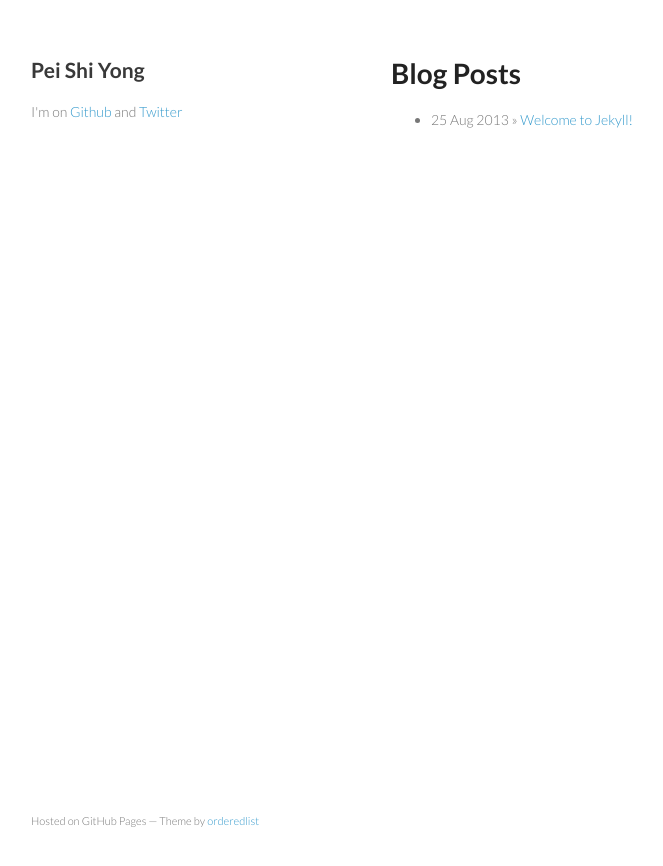
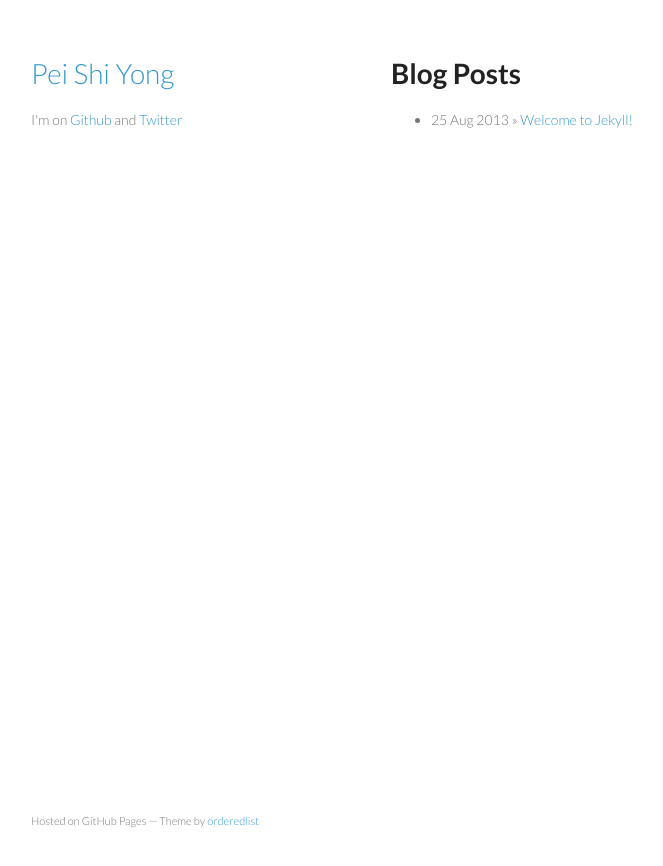
Before and after one commit to yongpeishi/yongpeishi.github.io, a Jekyll site: the page built from index.html, in a window 1280 px wide. Shown: the top 866 px of the page, without its empty margins (179-842 px from the left). Built offline with Jekyll 4.4.1, drawn with Linux system fonts in a browser that asks for light colours; Markdown is read by kramdown in place of the engine named in the settings.

Commit message:
change bio link display. make header link to home page

```diff
--- a/_layouts/default.html
+++ b/_layouts/default.html
@@ -22,11 +22,10 @@
     <div class="wrapper">
 
       <header>
-        <h2>{{ site.owner.name }}</h2>
+        <h1><a href="/">{{ site.owner.name }}</a></h1>
         <p>{{ site.owner.bio }}</p>
         <p>
-          I'm on
-          <a href="https://github.com/{{ site.owner.github }}">Github</a>
+          I'm on <a href="https://github.com/{{ site.owner.github }}">Github</a>
           and <a href="https://twitter.com/{{ site.owner.twitter }}">Twitter</a>
         </p>
       </header>
--- a/assets/css/styles.css
+++ b/assets/css/styles.css
@@ -170,11 +170,6 @@ header ul a:active {
   box-shadow: inset 0px 2px 2px 0px #ddd;
 }
 
-header p.bio-link {
-  margin-top: 1px;
-  margin-bottom: 1px;
-}
-
 strong {
   color:#222;
   font-weight:700;
```
